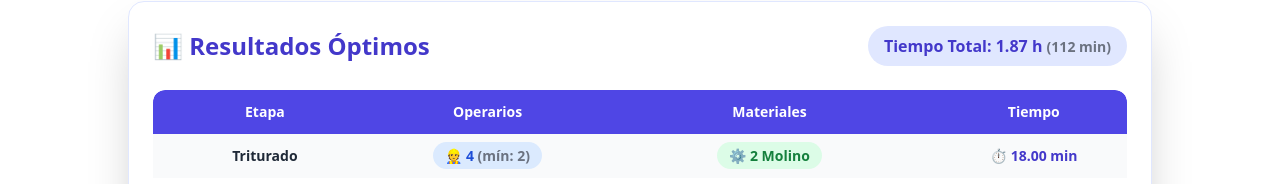
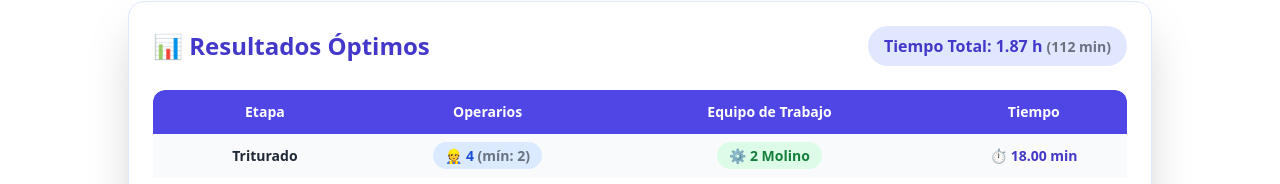
Before and after one commit to alfredoronald/ecollajta, a React (Vite) app: page / in a window 1280 px wide. Both pictures are taken after a click on the button "🚀 Calcular Optimización". Shown: the part 455-639 px from the top of the page. Built offline with nearby package versions, Linux system fonts and the light colour scheme.

Commit message:
change name materials and fix name ecollajta

```diff
--- a/index.html
+++ b/index.html
@@ -6,7 +6,7 @@
     <meta name="viewport" content="width=device-width, initial-scale=1.0" />
     <link href="/src/index.css" rel="stylesheet">
     <script src="https://cdn.tailwindcss.com"></script>
-    <title>ecollajta</title>
+    <title>EcoLlajta</title>
   </head>
   <body>
     <div id="root" ></div>
--- a/src/App.tsx
+++ b/src/App.tsx
@@ -131,7 +131,7 @@ export default function App() {
                 <tr className="bg-indigo-600 text-white text-center">
                   <th className="p-3 rounded-tl-xl">Etapa</th>
                   <th className="p-3">Operarios</th>
-                  <th className="p-3">Materiales</th>
+                  <th className="p-3">Equipo de Trabajo</th>
                   <th className="p-3 rounded-tr-xl">Tiempo</th>
                 </tr>
               </thead>
```
